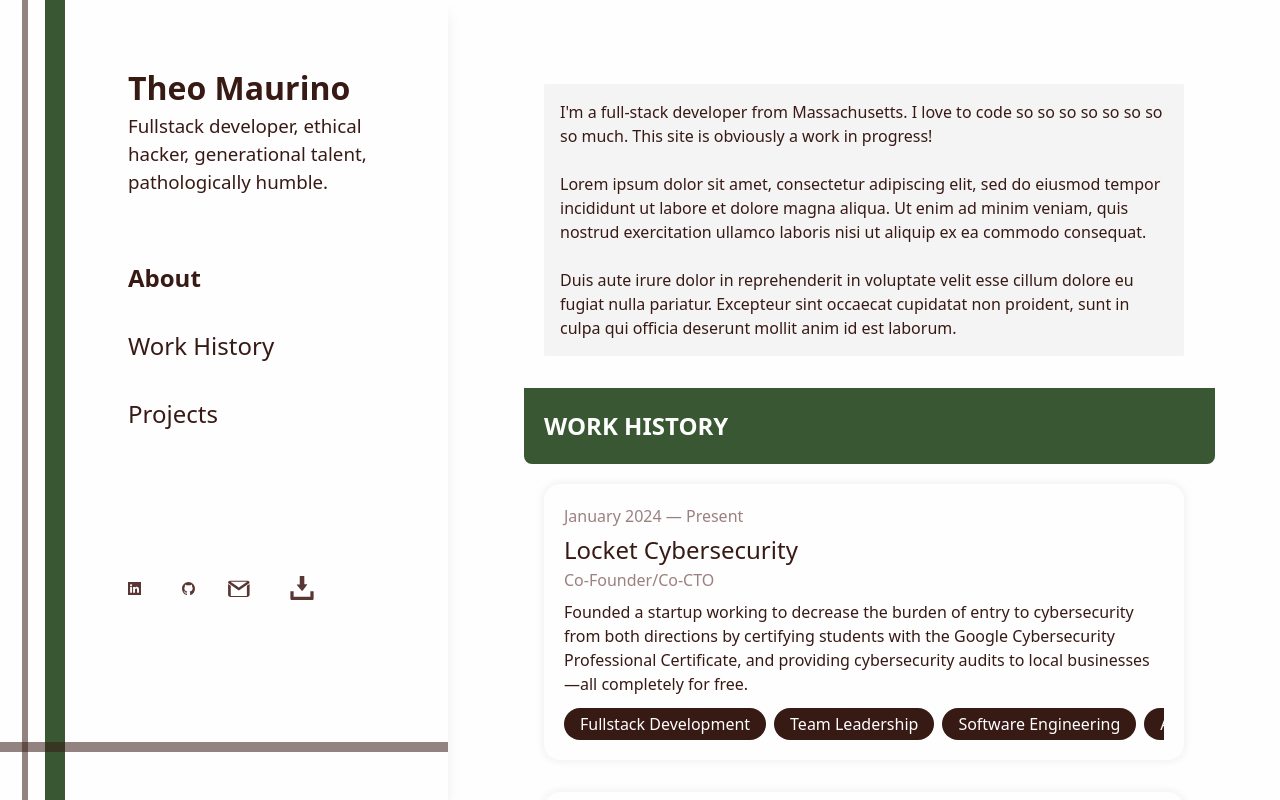
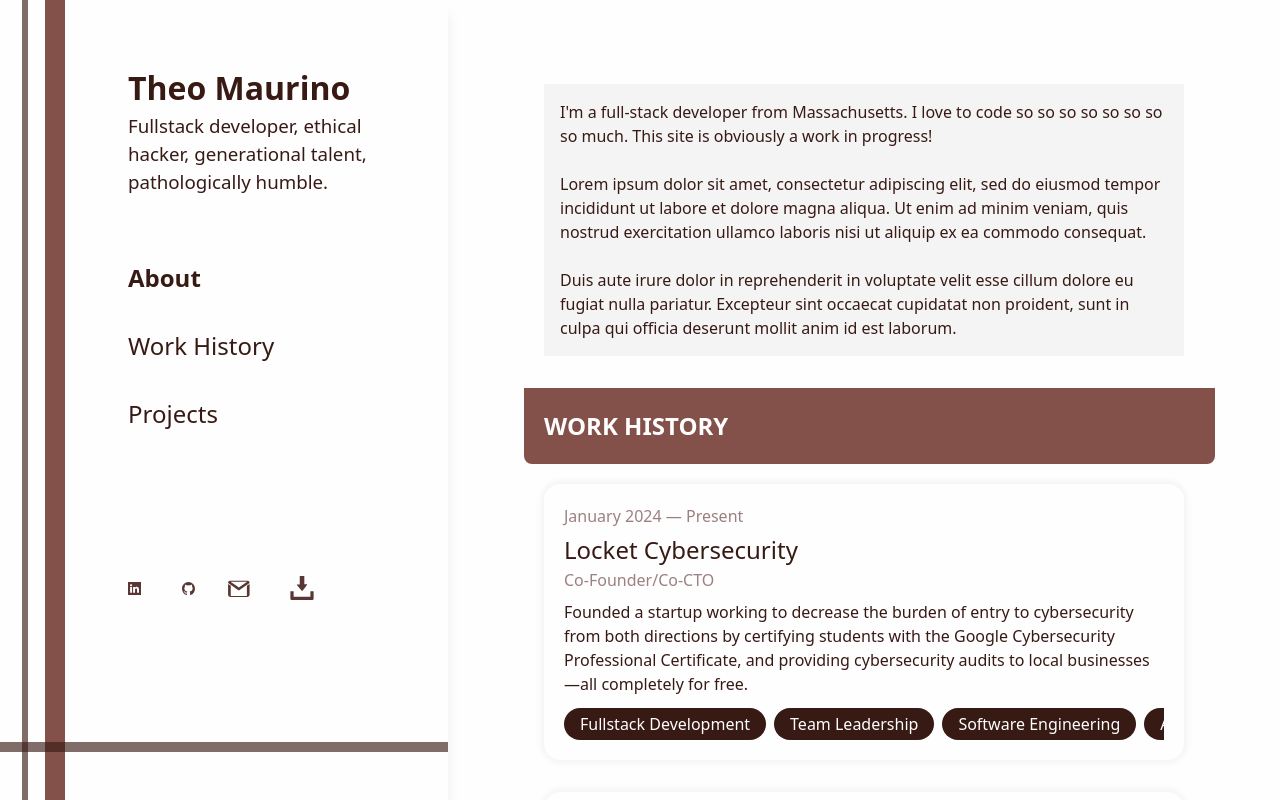
Before and after one commit to m4ur1n0/theo-maurino-portfolio, a Next.js app: page / in a window 1280 px wide. Built offline with nearby package versions, Linux system fonts and the light colour scheme.

Commit message:
changed colors

```diff
--- a/src/styles/globals.css
+++ b/src/styles/globals.css
@@ -24,13 +24,17 @@
 
   --decoration-color : #3c2420;
 
-  --text-color-clear : #381a158a;
+  --text-color-clear : #381a15a2;
   --secondary-text : #9c8080;
 
 
 
-  --highlight : #80a35895;
-  --highlight2 : #395732;
+  /* --highlight : #80a35895;
+  --highlight2 : #395732; */
+
+  --highlight : #4c150c;
+  --highlight2 : #83514a;
+
   --black : #171717;
   --white : #fefefe;
   /* --selection : #ce7a9a; */
```
